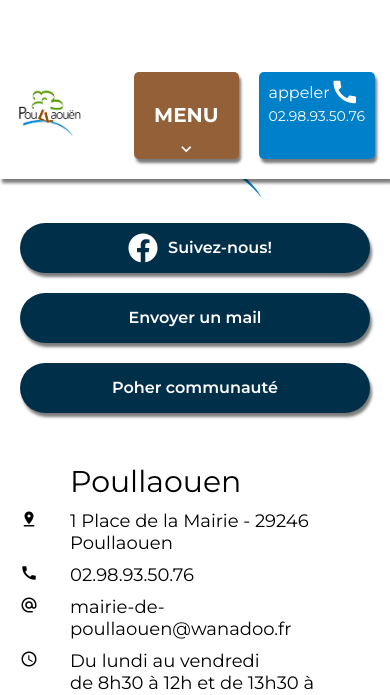
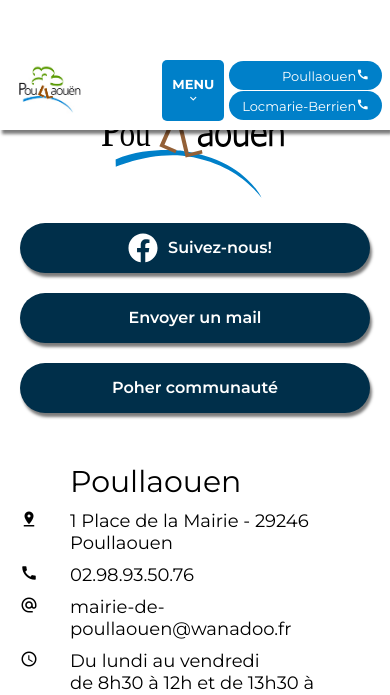
Before and after one commit to Posoroko/site-public-mairie-poullaouen, a Vue app: page /centre-communal-d in a window 390 px wide. Shown: the part 148-843 px from the top of the page. Built offline with nearby package versions, Linux system fonts and the light colour scheme; what @directus/sdk would draw is missing.

Commit message:
new contact widget, responsive

```diff
--- a/src/assets/styles/main.css
+++ b/src/assets/styles/main.css
@@ -13,6 +13,8 @@
     --buttonradius: 5px;
     --panelradius: 15px;
     --mainwidth: min(100%, 1200px);
+
+    --navbarheight: 15vw
   }
 
 .mainWidth{
@@ -77,3 +79,30 @@
                 .sectionMarginTop{
                     margin-top: 50px;
                 }
+
+.mobileAssets{
+    margin-right: 2vw;
+}
+.mobileMenuBtn, .callBtn{
+    background-color: var(--lightblue);
+}
+.mobileMenuBtn{
+    font-size: 13px;
+    padding: 0 10px;
+    border-radius: var(--buttonradius);
+    margin: 0 5px;
+    display: flex;
+    flex-direction: column;
+    justify-content: center;
+    align-items: center;
+}
+.callBtn{
+    border-radius: 20px;
+    margin: 1px 0;
+}
+.callBtn > p{
+    font-size: 13px;
+    padding: 0.5em 1em;
+    display: flex;
+    justify-content: flex-end;
+}
--- /dev/null
+++ b/src/components/site structure/ContactWidget.vue
@@ -0,0 +1,53 @@
+<template>
+    <div class="contactWidgetBox">
+        <div class="poullaouen flex spaceBetween">
+            <p class="city">
+                Poullaouen
+            </p>
+            <div class="logoBox">
+                <a href="" class="icon">call</a><a href="" class="icon">mail</a><a href="" class="icon">schedule</a><a href="" class="icon">delete</a>
+            </div>
+        </div>
+        <div class="locmaria flex">
+            <p class="city">
+                Locmarie-Berrien
+            </p>
+            <div class="logoBox">
+                <a href="" class="icon">call</a><a href="" class="icon">mail</a><a href="" class="icon">schedule</a>
+            </div>
+        </div>
+    </div>
+
+
+</template>
+
+<script setup>
+import { ref, onMounted } from 'vue';
+
+
+</script>
+
+<style scoped>
+.contactWidgetBox{
+    margin-right: 20px;
+}
+.contactWidgetBox > div{
+    padding: 5px;
+}
+.city{
+    font-size: max(12px, 1vw);
+    color: var(--darkblue);
+}
+.poullaouen{
+    border-bottom: 2px solid var(--brown);
+}
+.logoBox > .icon{
+    font-size: 18px;
+    color: var(--lightblue);
+    padding: 0 5px;
+}
+/* @media (min-width: 1080px) {
+
+} */
+
+</style>
--- a/src/components/site structure/NavBar.vue
+++ b/src/components/site structure/NavBar.vue
@@ -49,25 +49,30 @@
             </li>
 
         </ul>
-        <p class="telNum">
-            02.98.93.50.76
-        </p>
+        <div class="contactWidget">
+            <ContactWidget />
+        </div>
 
-        <div class="flex mobileAssets height100">
-            <div class="centered menuDropDown relative shadow pointer" @click="tabMenuIsOn = true, menuDisplayTexts = null">
+
+        <div class="mobileAssets height100">
+            <div class="mobileMenuBtn lightText relative pointer" @click="tabMenuIsOn = true, menuDisplayTexts = null">
                     <b class="mobileMenu">MENU</b>
 
-                    <span class="menuArrow icon absolute">expand_more</span>
+                    <span class="menuArrow icon">expand_more</span>
             </div>
 
-            <div class="callBtn column flex height100 shadow pointer">
-                <p class="flex alignItemsCenter lightText call">
-                    appeler <span class="telIcon icon">call</span>
-                </p>
+            <div class="mobileAssetsCallBtnBox">
+                <div class="callBtn pointer">
+                    <p class="lightText">
+                        Poullaouen <span class="telIcon icon">call</span>
+                    </p>
+                </div>
 
-                <p class="num lightText">
-                    02.98.93.50.76
-                </p>
+                <div class="callBtn pointer">
+                    <p class="lightText ">
+                        Locmarie-Berrien <span class="telIcon icon">call</span>
+                    </p>
+                </div>
             </div>
         </div>
 
@@ -129,6 +134,7 @@
 <script setup>
 import { ref, onMounted } from 'vue';
 import { menuTexts } from '@/composables/texts/texts'
+import ContactWidget from '@/components/site structure/ContactWidget'
 
 const menuDisplayTexts = ref(null)
 
@@ -150,8 +156,8 @@ const openMenu = (e) => {
 <style scoped>
 .navBar{
     background-color: #fff;
-    padding: 20px 0;
-    height: 15vh;
+    padding: 1vh 0;
+    height: nav(--navbarheight);
 }
 @media (max-width: 345px) {
     .call, .menuArrow{
@@ -161,9 +167,9 @@ const openMenu = (e) => {
         flex-direction: column-reverse;
         align-items: flex-end;
     }
-    .menuDropDown{
-        font-size: 30px;
-        margin-top: 5px;
+    .mobileMenuBtn{
+        font-size: 16px;
+        padding: 5px 10px;
     }
 }
 @media (min-width: 346px) {
@@ -173,22 +179,22 @@ const openMenu = (e) => {
     }
 }
 
-@media (max-width: 700px) {
+@media (max-width: 850px) {
     .menu, .mobileAssets{
         display: flex;
     }
-    .navLinkBox, .telNum {
+    .navLinkBox, .contactWidget{
         display: none;
     }
 }
-@media (min-width: 701px) {
+@media (min-width: 851px) {
     .menu, .mobileAssets{
         display: none;
     }
     .navLinkBox{
         display: flex;
     }
-    .telNum{
+    .contactWidget{
         display: block;
     }
 }
@@ -232,42 +238,33 @@ const openMenu = (e) => {
 
 }
 .mobileAssets{
-    margin-right: max(15px, 1.5vw);
+    margin-right: 2vw;
 }
-.menuDropDown{
-    height: 100%;
-    background-color: #936037;
+.mobileMenuBtn, .callBtn{
+    background-color: var(--lightblue);
+}
+.mobileMenuBtn{
+    font-size: 13px;
+    padding: 0 10px;
     border-radius: var(--buttonradius);
-    padding: 0px 20px
-}
-.menuDropDown > .separator{
-    margin-right: 15px;
-}
-.menuArrow{
-    bottom: 0;
-}
-.menuDropDown > .mobileMenu, .menuDropDown > *{
-    color: white;
-    font-size: 20px;
-}
-.telNum{
-    color: var(--darkblue);
-    font-weight: 800;
-    margin-right: max(15px, 1.5vw);
-}
-.telIcon{
-    font-size: 30px;
+    margin: 0 5px;
+    display: flex;
+    flex-direction: column;
+    justify-content: center;
+    align-items: center;
 }
 .callBtn{
-    border-radius: var(--buttonradius);
-    background-color: #0080c9;
-    padding: 5px 10px;
-    margin-left: 20px;
+    border-radius: 20px;
+    margin: 1px 0;
 }
-.num{
-    font-size: 14px;
-    font-weight: 400;
+.callBtn > p{
+    font-size: 13px;
+    padding: 0.5em 1em;
+    display: flex;
+    justify-content: flex-end;
 }
+
+
 .menuBox{
     z-index: -1;
     transform: translateY(100%);
--- a/src/components/site structure/PageHeader.vue
+++ b/src/components/site structure/PageHeader.vue
@@ -36,6 +36,7 @@ const props = defineProps({
 </script>
 
 <style scoped>
+
 @media (max-width: 700px) {
     .pathBar{
         display: none;
--- a/src/components/site structure/Pieds.vue
+++ b/src/components/site structure/Pieds.vue
@@ -1,6 +1,7 @@
 <template>
     <div class="foot">
-        <svg version="1.1" id="Calque_1" xmlns="http://www.w3.org/2000/svg" xmlns:xlink="http://www.w3.org/1999/xlink" x="0px" y="0px" viewBox="0 0 692.1 615.2" style="enable-background:new 0 0 692.1 615.2;" xml:space="preserve"><g><path class="pied" d="M192,0l98.5,43.3L135,397.2l173.7,76.3l-36.5,83L0,436.9L192,0z"/><path class="pied" d="M294.7,150.3L399.5,126l87.3,376.6l184.8-42.9l20.5,88.3l-289.6,67.2L294.7,150.3z"/></g></svg>
+        <svg version="1.1" id="Calque_1" xmlns="http://www.w3.org/2000/svg" xmlns:xlink="http://www.w3.org/1999/xlink" x="0px" y="0px" viewBox="0 0 692.1 615.2" style="enable-background:new 0 0 692.1 615.2;" xml:space="preserve"><g>
+            <path class="pied"  d="M192,0l98.5,43.3L135,397.2l173.7,76.3l-36.5,83L0,436.9L192,0z"/><path class="pied" d="M294.7,150.3L399.5,126l87.3,376.6l184.8-42.9l20.5,88.3l-289.6,67.2L294.7,150.3z"/></g></svg>
     </div>
 </template>
 
@@ -9,10 +10,11 @@ import { ref, onMounted } from 'vue'
 const props = defineProps({
     color: String
 })
-const color = ref(null)
-onMounted(() => {
-    color.value = props.color
-})
+
+// const color = ref(null)
+// onMounted(() => {
+//     color.value = props.color
+// })
 </script>
 
 <style>
@@ -25,7 +27,7 @@ onMounted(() => {
     object-fit: contain;
 }
 .pied{
-    fill: v-bind(color);
+    fill: v-bind('color');
     filter: drop-shadow(var(--boxshadow));
 }
 </style>
--- /dev/null
+++ b/src/components/site structure/sections/PhotoAndTextSection.vue
@@ -0,0 +1,115 @@
+<template>
+    <section class="width100 flex column alignItemsCenter">
+
+            <SectionTitleBox :title="content.title" :color="styles.titleColor" />
+
+            <div class="bandeau width100 flex center">
+                <div class="contentBox mainWidth flex center alignItemsCenter">
+
+                    <div class="box box1 text centered">
+                        <p>
+                            {{content.text}}
+                        </p>
+                    </div>
+                    <div class="box box2 text relative flex alignCenter">
+                        <Pieds :color="footColor"/>
+                        <div class="figBox absolute top right bottom left centered">
+                            <figure>
+                                <img class="width100" src="@/assets/images/mairie.jpg" alt="">
+                            </figure>
+                        </div>
+                    </div>
+                </div>
+            </div>
+
+    </section>
+
+
+</template>
+
+<script setup>
+import { onMounted, ref } from 'vue'
+import SectionTitleBox from '@/components/site structure/SectionTitleBox'
+import Pieds from '@/components/site structure/Pieds'
+
+const props = defineProps({
+    styles: Object,
+    content: Object
+})
+
+
+const titleColor = ref('')
+const textColor = ref('')
+const backgroundColor = ref('')
+const imagePosition = ref('')
+const textPosition = ref('')
+const footColor = ref('')
+const columnDirection = ref('')
+
+onMounted(() => {
+    titleColor.value = props.styles.titleColor
+    textColor.value = props.styles.textColor
+    backgroundColor.value = props.styles.backgroundColor
+    footColor.value = props.styles.footColor
+    imagePosition.value = props.styles.imagePosition
+    textPosition.value = props.styles.textPosition
+    if(imagePosition.value == '2'){
+        columnDirection.value = 'column-reverse'
+    } else{
+        columnDirection.value = 'column'
+    }
+})
+
+</script>
+
+
+<style scoped>
+.figBox{
+    padding: 15%;
+}
+.img{
+    width: 100%;
+    height: 100%;
+    object-fit: cover;
+}
+section{
+    margin-top: 100px;
+}
+.bandeau{
+    background-color: v-bind(backgroundColor);
+    padding: 30px 0;
+    margin-top: 50px;
+}
+.text{
+    color: v-bind(textColor);
+    text-align: justify;
+}
+.box{
+    padding: 20px;
+}
+.box1{
+    width: min(100%, 595px);
+    order: v-bind(textPosition);
+}
+.box1 > p {
+    font-size: 20px;
+    font-weight: 300;
+    letter-spacing: 0.5px;
+    line-height: 30px;
+}
+.box2{
+    width: min(100%, 595px);
+    order: v-bind(imagePosition);
+}
+@media (max-width: 1200px){
+    .contentBox{
+        flex-direction: v-bind(columnDirection);
+    }
+}
+@media (min-width: 1201px){
+    .contentBox{
+        flex-direction: row;
+    }
+}
+
+</style>
--- a/src/views/ma mairie/Ccas.vue
+++ b/src/views/ma mairie/Ccas.vue
@@ -3,12 +3,16 @@
 
     <main>
         <PhotoAndTextSection :styles="stylesSectionRole" :content="contentSectionRole" />
+
+        <SectionFootBehind :styles="stylesSectionRole" :content="contentSectionRole" />
+
     </main>
 </template>
 
 <script setup>
 import { ref } from 'vue';
-import PhotoAndTextSection from '@/components/site structure/PhotoAndTextSection'
+import PhotoAndTextSection from '@/components/site structure/sections/PhotoAndTextSection'
+import SectionFootBehind from '@/components/site structure/sections/SectionFootBehind'
 import PageHeader from '@/components/site structure/PageHeader'
 
 
```
Also changed, not shown: src/components/site structure/sections/SectionFootBehind.vue (renamed from src/components/site structure/PhotoAndTextSection.vue).
